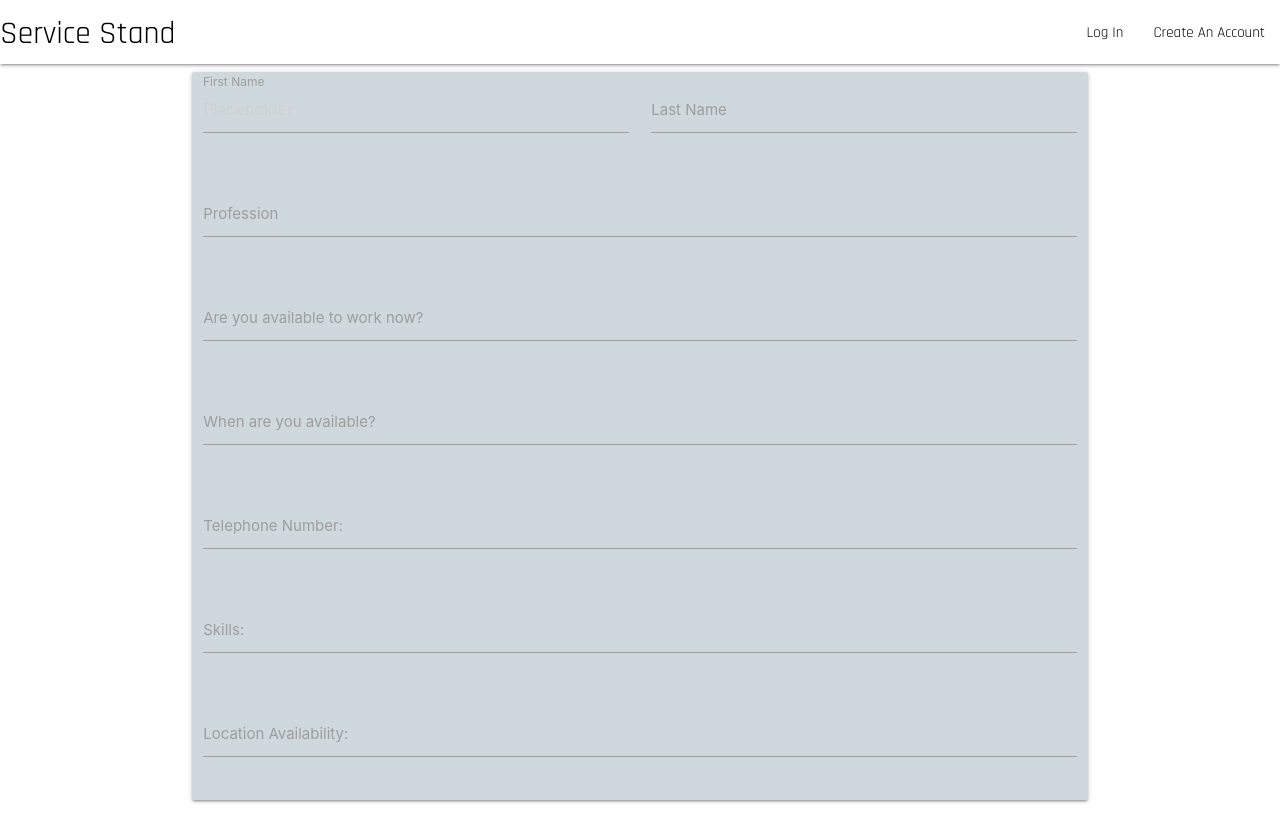
After one commit to Chempearcedev/service_stand, a Flask app: page /credentials.html in a window 1280 px wide. The commit adds this page. Run offline with Flask 2, Linux system fonts and the light colour scheme; some libraries are stand-ins or nearby versions; some web fonts are replaced.

Commit message:
Added credentials form template

```diff
--- a/app.py
+++ b/app.py
@@ -35,13 +35,6 @@ def userprofile(username):
         return render_template("userprofile.html", username=username)
 
     return render_template("userprofile.html", username=username)
-
-
-@app.route("/loggingout")
-def loggingout():
-    flash("You are logged out")
-    session.pop("user")
-    return redirect(url_for("login"))
 
 
 @app.route("/registration", methods=["GET", "POST"])
@@ -101,6 +94,18 @@ def login():
     return render_template("login.html")
 
 
+@app.route("/loggingout")
+def loggingout():
+    flash("You are logged out")
+    session.pop("user")
+    return redirect(url_for("login"))
+
+
+@app.route("/credentials.html")
+def credentials():
+    return render_template("credentials.html")
+
+
 if __name__ == "__main__":
     app.run(host=os.environ.get("IP"),
             port=int(os.environ.get("PORT")),
--- a/static/js/script.js
+++ b/static/js/script.js
@@ -1,5 +1,12 @@
   $(document).ready(function(){
     $('.sidenav').sidenav();
-    $('.collapsible').collapsible();
      $('.tooltipped').tooltip();
+     $(".datepicker").datepicker({
+        format: "dd mm, yyyy",
+        yearRange: 2,
+        showClearBtn: true,
+        i18n: {
+            done: "Select"
+        }
+    });
   });
--- a/templates/base.html
+++ b/templates/base.html
@@ -27,7 +27,7 @@
                         <li><a href="{{ url_for('get_jobs') }}"><span class="navbar-title">Home</span></a></li>
                         <li><a href="{{ url_for('userprofile', username=session['user']) }}"><span class="navbar-title">My Profile</span></a></li>
 					    <li><a href="#"><span class="navbar-title">Jobs</span></a></li>
-					    <li><a href="#"><span class="navbar-title">Add A Job</span></a></li>
+					    <li><a href="{{ url_for('credentials') }}"><span class="navbar-title">Add A Job</span></a></li>
                         <li><a href="{{ url_for('loggingout') }}"><span class="navbar-title">Log Out</span></a></li>
                     {% else %}
 					    <li><a href="{{ url_for('login') }}"><span class="navbar-title">Log In</span></a></li>
@@ -44,7 +44,7 @@
                 <li><a href="{{ url_for('get_jobs') }}">Home</a></li>
                 <li><a href="{{ url_for('userprofile', username=session['user']) }}">My Profile</a></li>
 				<li><a href="#">Jobs</a></li>
-				<li><a href="#">Add a Job</a></li>
+				<li><a href="{{ url_for('credentials') }}">Add a Job</a></li>
                 <li><a href="{{ url_for('loggingout') }}">Log out</a></li>
             {% else %}
 				<li><a href="{{ url_for('login') }}">Log In</a></li>
--- /dev/null
+++ b/templates/credentials.html
@@ -0,0 +1,63 @@
+{% extends "base.html" %}
+{% block content %}
+
+
+  <div class="row card blue-grey lighten-4">
+    <form class="col s12" method="POST" action="">
+      <div class="row">
+        <div class="input-field col s6">
+          <input placeholder="Placeholder" id="first_name" name="first_name" type="text" class="validate black_text" minlength="1"
+          maxlength="15" required>
+          <label for="first_name">First Name</label>
+        </div>
+        <div class="input-field col s6">
+          <input id="last_name" type="text" name="last_name" class="validate" minlength="1"
+          maxlength="15" required>
+          <label for="last_name">Last Name</label>
+        </div>
+      </div>
+      <div class="row">
+        <div class="input-field col s12">
+          <input  id="profession" name="profession" type="text" class="validate" minlength="5"
+          maxlength="100">
+          <label for="profession">Profession</label>
+        </div>
+      </div>
+      <div class="row">
+        <div class="input-field col s12">
+          <input id="available_now" type="text" name="available_now" class="validate" minlength="1"
+          maxlength="4" required>
+          <label for="available_now">Are you available to work now?</label>
+        </div>
+      </div>
+     <div class="row">
+        <div class="input-field col s12">
+          <input id="available_date" type="text" name="available_date" class="datepicker" required>
+          <label for="available_date">When are you available?</label>
+        </div>
+      </div>
+      <div class="row">
+        <div class="input-field col s12">
+          <input id="telephone" type="number" name="telephone" class="validate" minlength="10"
+          maxlength="12" required>
+          <label for="telephone">Telephone Number:</label>
+        </div>
+      </div>
+     <div class="row">
+          <div class="input-field col s12">
+            <input id="skills" type="text" name="skills" class="validate" minlength="1" maxlength="200">
+            <label for="skills">Skills:</label>
+          </div>
+        </div>
+         <div class="row">
+          <div class="input-field col s12">
+            <input id="locations" type="text" name="locations" class="validate" minlength="2"
+            maxlength="50" required>
+            <label for="locations">Location Availability:</label>
+          </div>
+        </div>
+      </div>
+    </form>
+  </div>
+
+{% endblock %}
--- a/templates/jobs.html
+++ b/templates/jobs.html
@@ -14,6 +14,7 @@
                   <div><strong>My Telephone Number:</strong> &nbsp {{ job.telephone }} &nbsp
               <i class="fas fa fa-phone light-blue-text text-lighten-2 tooltipped"
             data-position="right" data-tooltip="I am available to call!"></i></div>
+            {% else %}
           {% endif %}
        <div class="highlight"><strong>Available Now:</strong>&emsp; {{ job.available_now}}</div>
      <div class="highlight"><strong>My Skills:</strong>&emsp; {{ job.skills}}</div>
```
